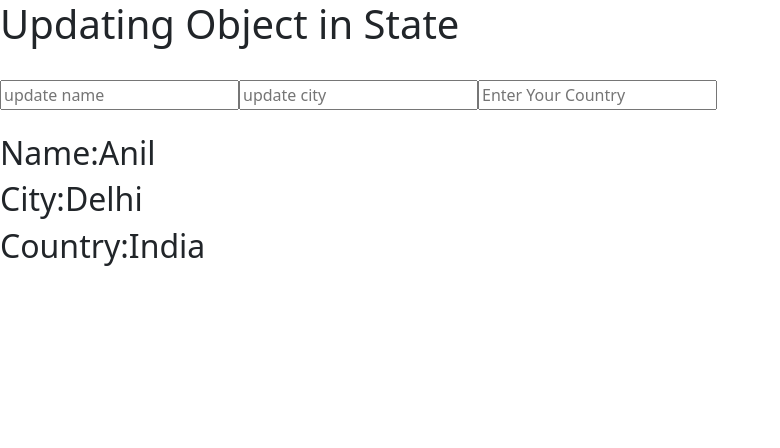
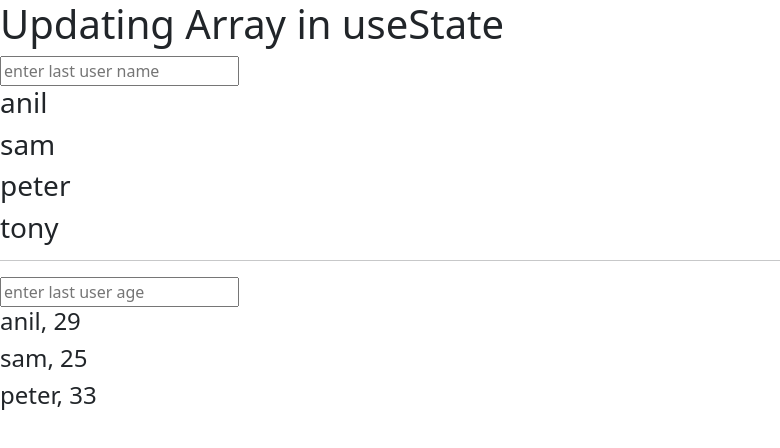
Before and after one commit to mukesh-raika/React, a React (Vite) app: page / in a window 1280 px wide. Shown: the top 448 px of the page, without its empty margins (0-780 px from the left). Built offline with nearby package versions, Linux system fonts and the light colour scheme.

Commit message:
Updating Array in State

```diff
--- a/src/App.jsx
+++ b/src/App.jsx
@@ -1,59 +1,60 @@
 import { useState } from "react";
 
-export default function App() {
+export default function App(){
 
-  const[data,setData]=useState({
-    name:'Anil',
-    address:{
-    city:'Delhi',
-    country:'India '
-    }
-  })
+  const [data,setData]=useState([
+    'anil','sam','peter','tony'
+  ]);
 
-  const handleName=(val)=>{
-    data.name=val
-    // let tempData =data;
+  const [dataDetails,setDataDetails]=useState([
+    { name:'anil', age:29 },
+    { name:'sam', age:25 },
+    { name:'peter', age:33 },
+  ]);
 
-    setData({...data})
+  // last user name update
+  const handleUser=(name)=>{
+    setData(prev=>{
+      const newData = [...prev];
+      newData[newData.length - 1] = name;
+      return newData;
+    });
+  };
 
+  // last user age update
+  const handleAge=(age)=>{
+    setDataDetails(prev=>{
+      const newDetails = [...prev];
+      newDetails[newDetails.length - 1] = {
+        ...newDetails[newDetails.length - 1],
+        age: age
+      };
+      return newDetails;
+    });
+  };
 
-
-  }
-  const handleCity=(city)=>{
-    data.address.city=city
-
-    setData({...data,address:{...data.address,city,}})
-
-
-
-  }
-
-  const handleCountry=(country)=>{
-    data.address.country=country
-
-    setData({...data,address:{...data.address,country,}})
-
-
-
-  }
   return(
     <div>
-      <h1>Updating Object in State</h1>
-      <br/>
+      <h1>Updating Array in useState</h1>
 
-      <input type="text" placeholder="update name"
-      onChange={(event)=>handleName(event.target.value)}/>
-      <input type="text" placeholder="update city"
-      onChange={(event)=>handleCity(event.target.value)}/>
-      <input type="text" placeholder="Enter Your Country" onChange={(event)=>handleCountry(event.target.value)}   />
+      <input type="text" placeholder="enter last user name"
+        onChange={(e)=>handleUser(e.target.value)}
+      />
 
+      {data.map((item,index)=>(
+        <h3 key={index}>{item}</h3>
+      ))}
 
+      <hr/>
 
-      <br/>
-      <br />
-      <h2>Name:{data.name}</h2>
-      <h2>City:{data.address.city}</h2>
-      <h2>Country:{data.address.country}</h2>
+      <input type="text" placeholder="enter last user age"
+        onChange={(e)=>handleAge(e.target.value)}
+      />
+
+      {dataDetails.map((item,index)=>(
+        <h4 key={index}>{item.name}, {item.age}</h4>
+      ))}
+
     </div>
-  )
+  );
 }
```
